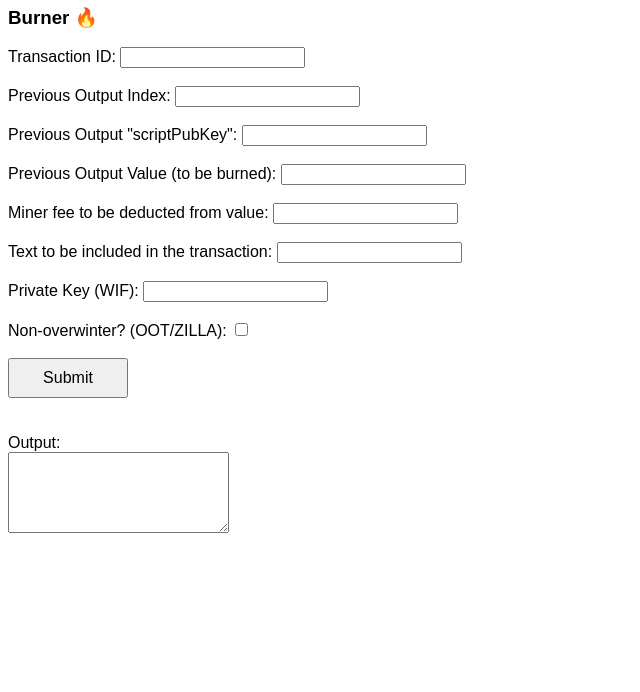
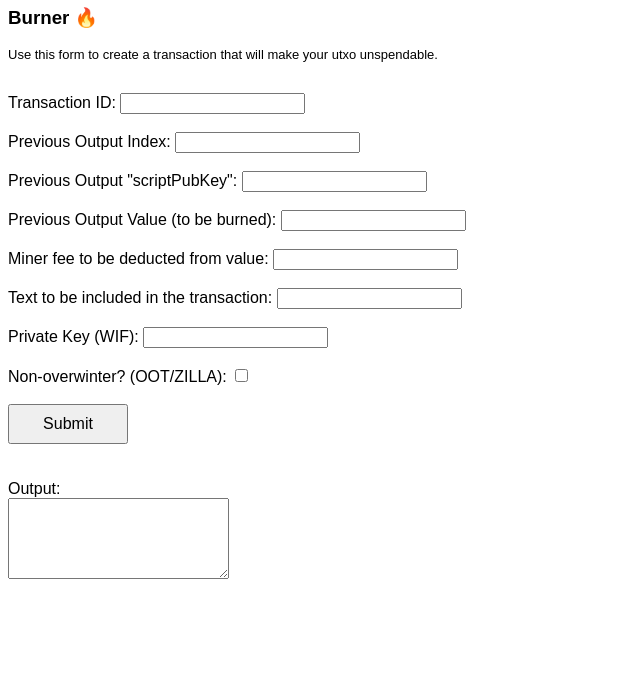
Before and after one commit to dragon-riders-team/komodo-burner, a website: page index.html in a window 1280 px wide. Shown: the part 108-800 px from the top of the page, without its empty margins (0-640 px from the left). Drawn offline with Linux system fonts and the light colour scheme.

Commit message:
add brief description

```diff
--- a/index.html
+++ b/index.html
@@ -12,6 +12,9 @@
 
     <br><img src="assets/logo.png" alt="Komodo Logo"><br>
     <h3>Burner 🔥</h3>
+
+    <p style="font-size:small;">Use this form to create a transaction that will make your utxo unspendable.</p>
+    <br>
 
     <form id="form">
       Transaction ID: <input type="text" name="txid"><br><br>
```
